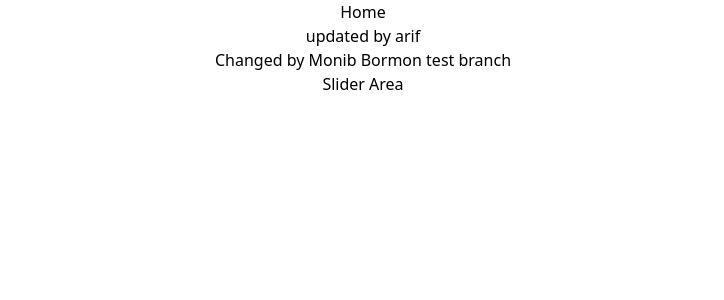
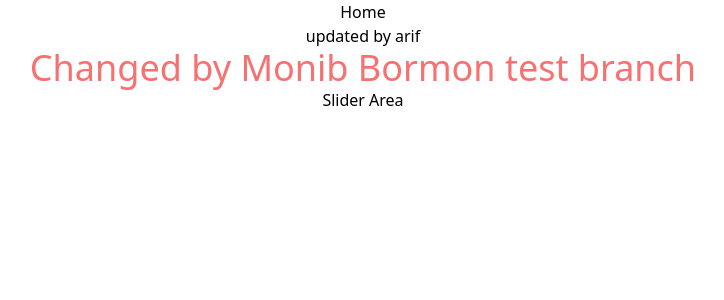
Before and after one commit to monibBormon/blood-donation-app, a React (Create React App) app: page / in a window 1280 px wide. Shown: the top 300 px of the page, without its empty margins (277-1001 px from the left). Built offline with nearby package versions, Linux system fonts and the light colour scheme.

Commit message:
check css

```diff
--- a/src/features/Home/Home.js
+++ b/src/features/Home/Home.js
@@ -7,7 +7,7 @@ const Home = () => {
             <h1>Home</h1>
             <h4>updated by arif
             </h4>
-            <h2>Changed by Monib Bormon test branch</h2>
+            <h2 className='text-4xl text-red-400'>Changed by Monib Bormon test branch</h2>
             <Slider />
         </div>
     );
```
